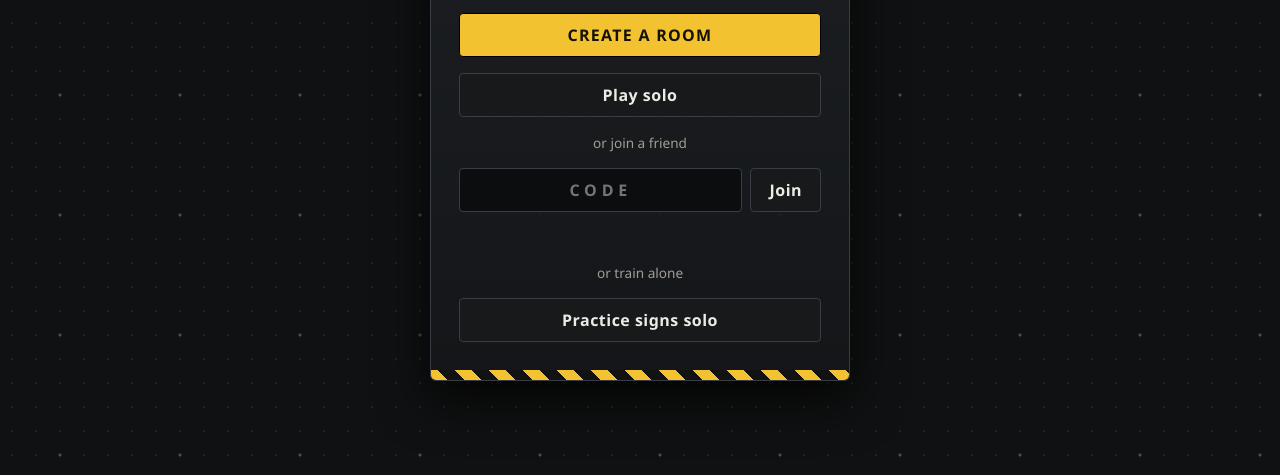
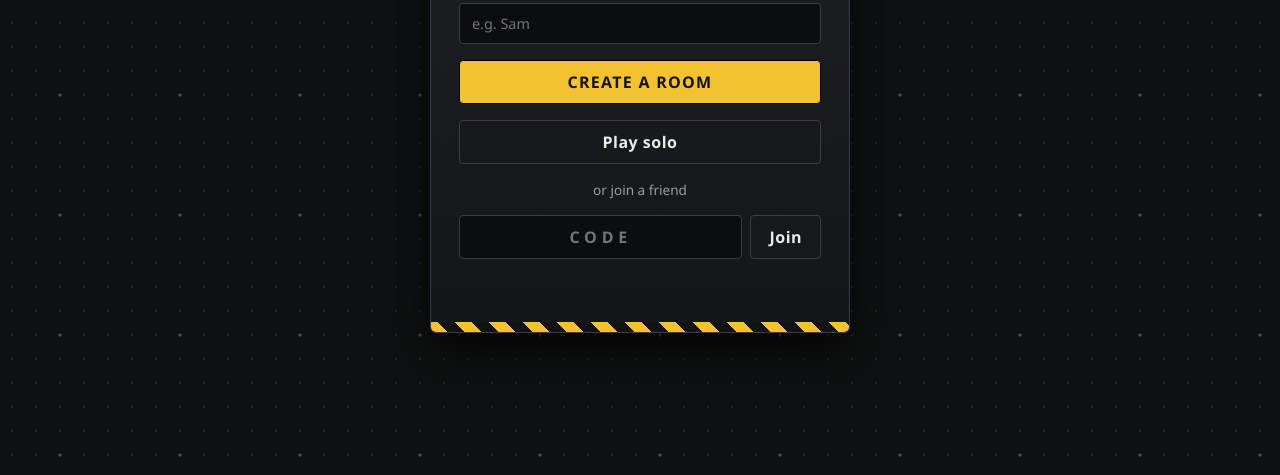
Before and after one commit to nian3n/codejam16, a plain HTML site: page src/escape_pod/web/static/index.html in a window 1280 px wide. Shown: the part 325-800 px from the top of the page. Drawn offline with Linux system fonts and the light colour scheme; no server answers.

Commit message:
Hide the solo practice button for the demo
The practice page stays: feat-progress-bar builds on it.

Co-Authored-By: Claude Opus 5.5 <noreply@anthropic.com>

```diff
--- a/src/escape_pod/web/static/game_signs.js
+++ b/src/escape_pod/web/static/game_signs.js
@@ -1,6 +1,6 @@
 // Owner: Teammate 3 (Vision and retrieval)
 // The field agent's sign composer in the game: sign to the webcam, check the guesses,
-// send them to HQ.
+// send them to the handler.
 //
 // It reads frames from the camera the video call already opened (rtc.js
 // localCameraVideo), so there is one camera and one permission prompt. Frames go to
--- a/src/escape_pod/web/static/index.html
+++ b/src/escape_pod/web/static/index.html
@@ -23,8 +23,9 @@
         <button id="join" class="btn">Join</button>
       </div>
       <p id="home-error" class="error"></p>
-      <div class="or">or train alone</div>
-      <button id="open-practice" class="btn">Practice signs solo</button>
+      <!-- Solo practice is hidden for the demo, not removed: feat-progress-bar builds on it. -->
+      <div class="or hidden">or train alone</div>
+      <button id="open-practice" class="btn hidden">Practice signs solo</button>
     </div>
   </section>
 
```
